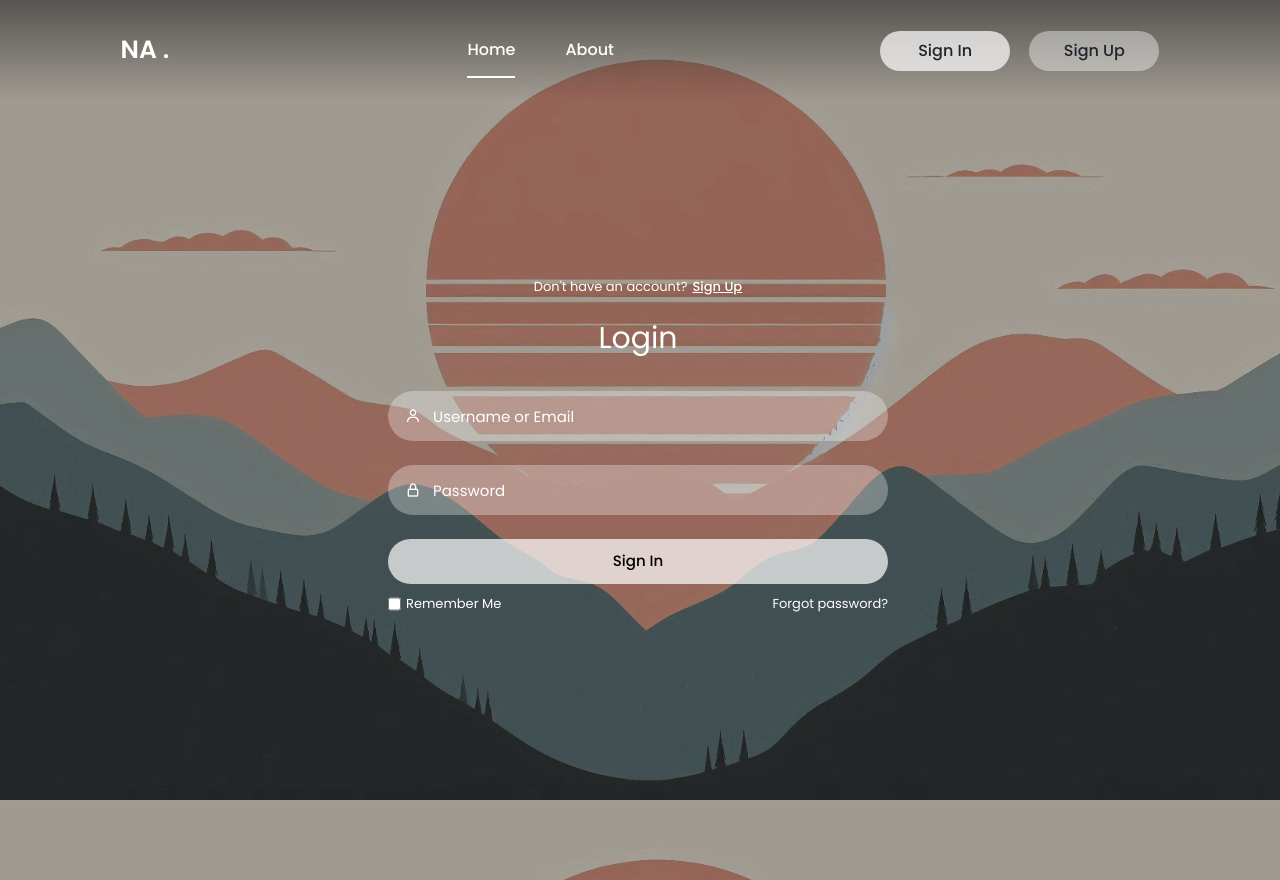
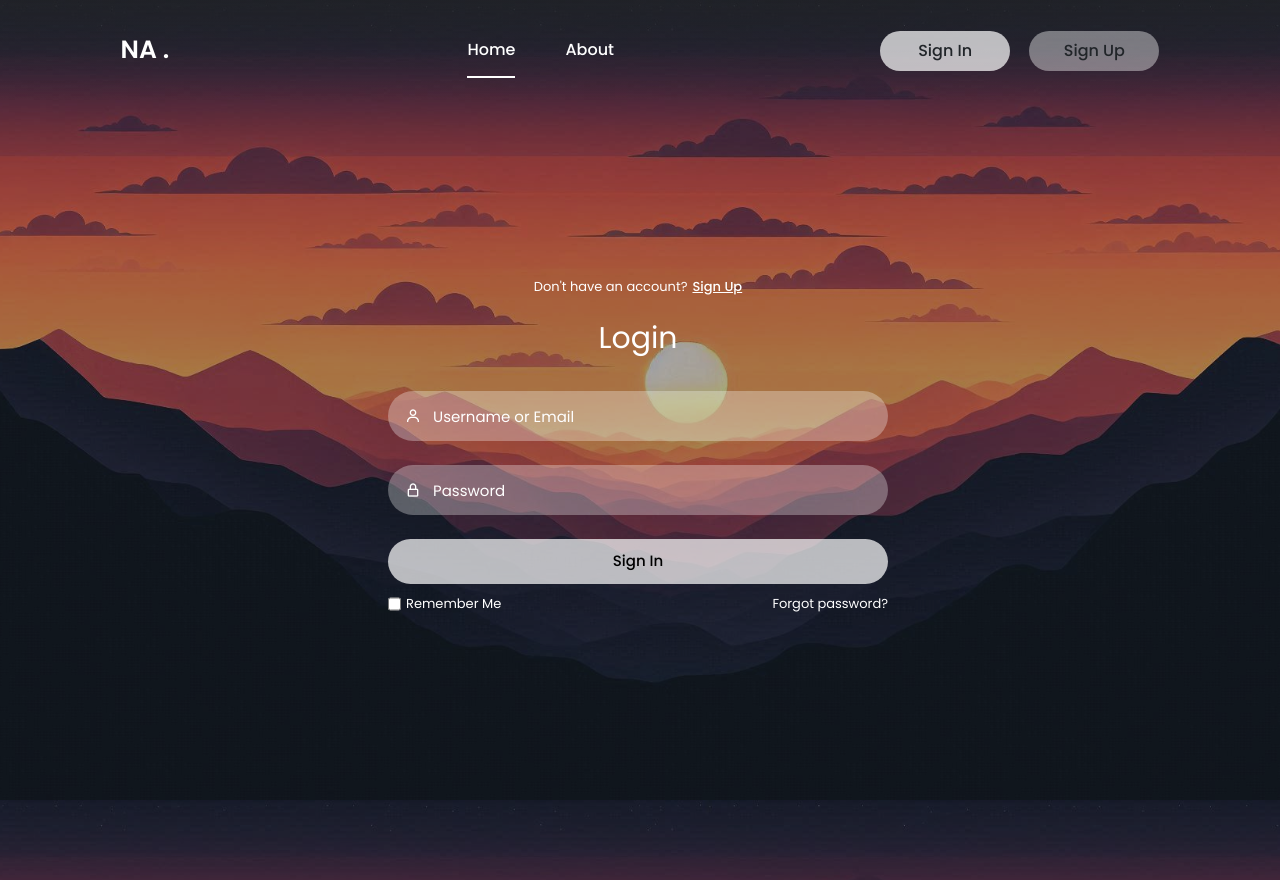
Before and after one commit to Shit-Heads/kynhackathon, a Flask app: page /login in a window 1280 px wide. Run offline with Flask 3, Linux system fonts and the light colour scheme; parts of the project's set-up code (start-up, migrations or seed data) failed here and were passed over; some libraries are stand-ins or nearby versions.

Commit message:
bg added

```diff
--- a/code/static/login.css
+++ b/code/static/login.css
@@ -8,7 +8,7 @@
     font-family: 'Poppins', sans-serif;
 }
 body{
-    background: url("bg.jpg");
+    background: url("bg1.jpg");
     background-size: cover;
     background-repeat: no-repeat;
     background-attachment: fixed;
```
Also changed, not shown: code/static/bg1.jpg (added).
